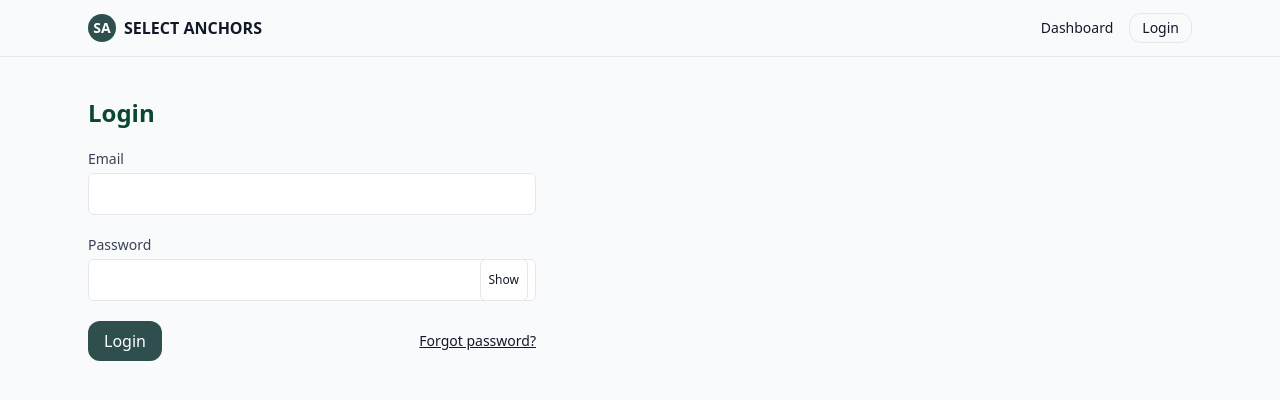
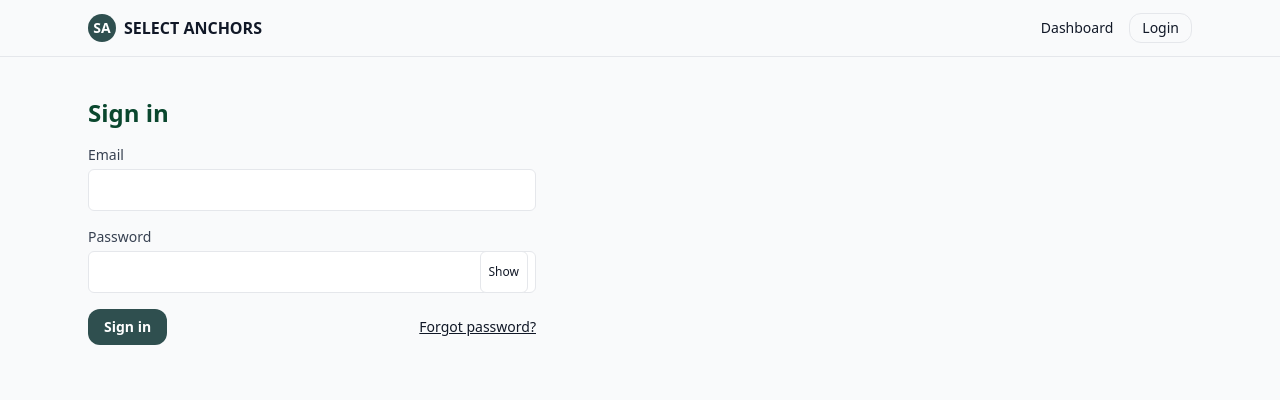
Before and after one commit to select-anchors/select-anchors-portal, a Next.js app: page /login in a window 1280 px wide. Shown: the top 400 px of the page. Built offline with nearby package versions, Linux system fonts and the light colour scheme; no server answers; a web font is replaced by a local one.

Commit message:
Update page.js

```diff
--- a/app/login/page.js
+++ b/app/login/page.js
@@ -5,46 +5,60 @@ import { useState } from "react";
 import { signIn } from "next-auth/react";
 import { useRouter } from "next/navigation";
 
+function mapErrorMessage(raw) {
+  if (!raw) return "";
+
+  // Default NextAuth error for bad credentials
+  if (raw === "CredentialsSignin") {
+    return "Invalid email or password.";
+  }
+
+  // You can add more mappings here if needed
+  // e.g. if you ever throw custom errors from authorize()
+  // if (raw === "UserDisabled") return "Your account is disabled. Contact support.";
+
+  return "Unable to sign in. Please check your details and try again.";
+}
+
 export default function LoginPage() {
   const [email, setEmail] = useState("");
   const [password, setPassword] = useState("");
   const [showPassword, setShowPassword] = useState(false);
   const [err, setErr] = useState("");
-  const [loading, setLoading] = useState(false);
+  const [submitting, setSubmitting] = useState(false);
   const router = useRouter();
 
   async function onSubmit(e) {
     e.preventDefault();
     setErr("");
-    setLoading(true);
+    setSubmitting(true);
 
-    const res = await signIn("credentials", {
-      redirect: false,          // MUST be false so we can handle redirect manually
-      email,
-      password,
-    });
+    try {
+      const res = await signIn("credentials", {
+        redirect: false,
+        email,
+        password,
+      });
 
-    setLoading(false);
-
-    if (res?.error) {
-      setErr("Invalid email or password.");
-      return;
+      if (res?.error) {
+        setErr(mapErrorMessage(res.error));
+      } else {
+        // Successful login – send them to dashboard
+        router.push("/dashboard");
+      }
+    } catch (e) {
+      setErr("Something went wrong. Please try again.");
+    } finally {
+      setSubmitting(false);
     }
-
-    // SUCCESS → we do a clean client-side redirect
-    router.push("/dashboard");
   }
 
   return (
     <div className="container py-10">
-      <form onSubmit={onSubmit} className="max-w-md space-y-5">
-        <h1 className="text-2xl font-bold">Login</h1>
+      <form onSubmit={onSubmit} className="max-w-md space-y-4">
+        <h1 className="text-2xl font-bold">Sign in</h1>
 
-        {err && (
-          <div className="text-red-600 text-sm border border-red-300 bg-red-50 p-2 rounded-md">
-            {err}
-          </div>
-        )}
+        {err && <div className="text-red-600 text-sm">{err}</div>}
 
         <div>
           <label className="block text-sm text-gray-700 mb-1">Email</label>
@@ -53,7 +67,7 @@ export default function LoginPage() {
             value={email}
             onChange={(e) => setEmail(e.target.value)}
             autoComplete="email"
-            required
+            type="email"
           />
         </div>
 
@@ -66,13 +80,11 @@ export default function LoginPage() {
               value={password}
               onChange={(e) => setPassword(e.target.value)}
               autoComplete="current-password"
-              required
             />
             <button
               type="button"
               className="absolute inset-y-0 right-2 text-xs px-2 rounded-md border bg-white hover:bg-gray-50"
               onClick={() => setShowPassword((v) => !v)}
-              tabIndex={-1}
             >
               {showPassword ? "Hide" : "Show"}
             </button>
@@ -81,12 +93,12 @@ export default function LoginPage() {
 
         <div className="flex justify-between items-center">
           <button
-            className="px-4 py-2 rounded-xl bg-[#2f4f4f] text-white hover:opacity-90 disabled:opacity-40"
-            disabled={loading}
+            type="submit"
+            disabled={submitting}
+            className="btn px-4 py-2 rounded-xl bg-[#2f4f4f] text-white hover:opacity-90 disabled:opacity-60"
           >
-            {loading ? "Signing in…" : "Login"}
+            {submitting ? "Signing in…" : "Sign in"}
           </button>
-
           <a href="/forgot" className="text-sm underline">
             Forgot password?
           </a>
```
